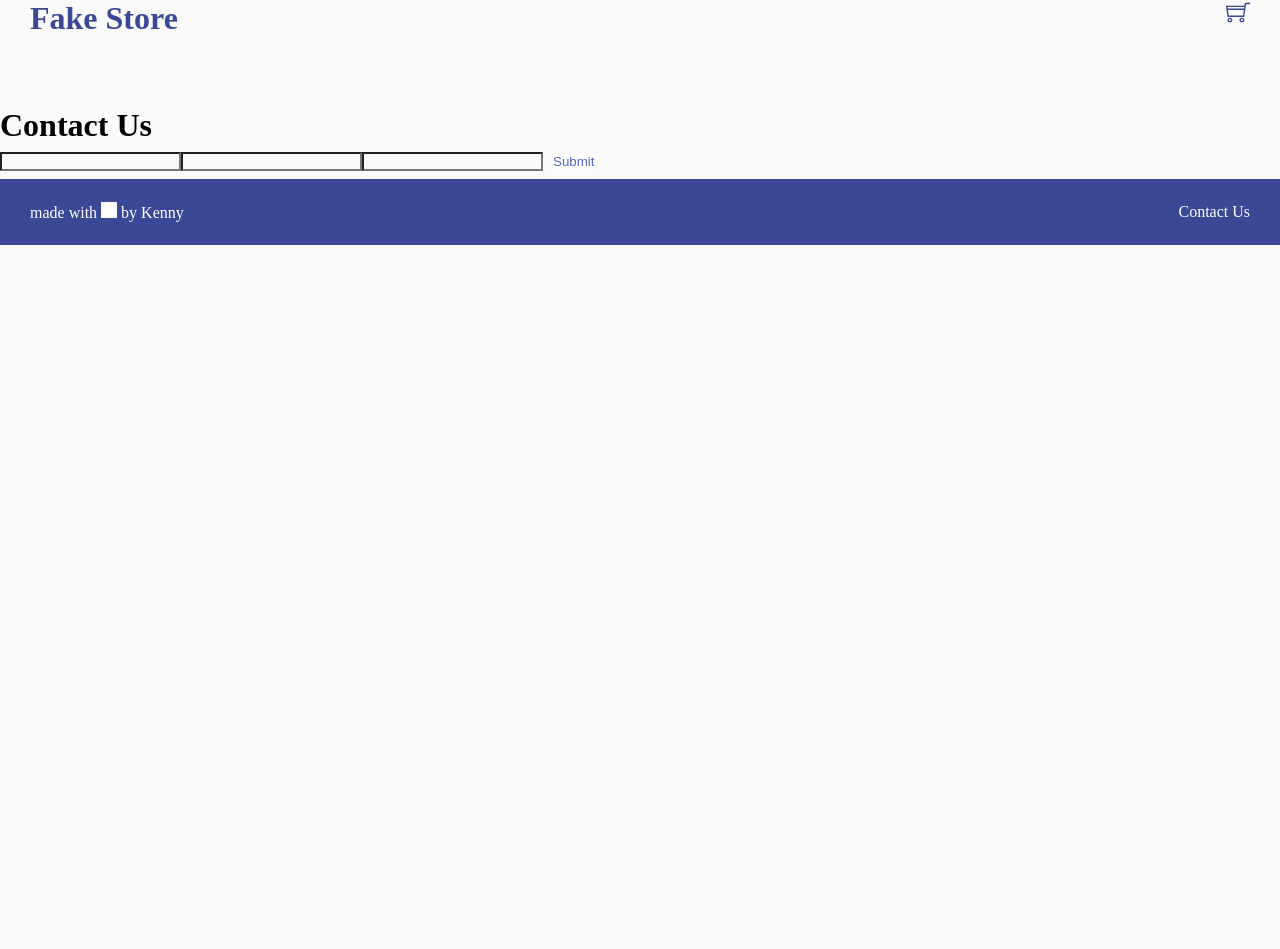
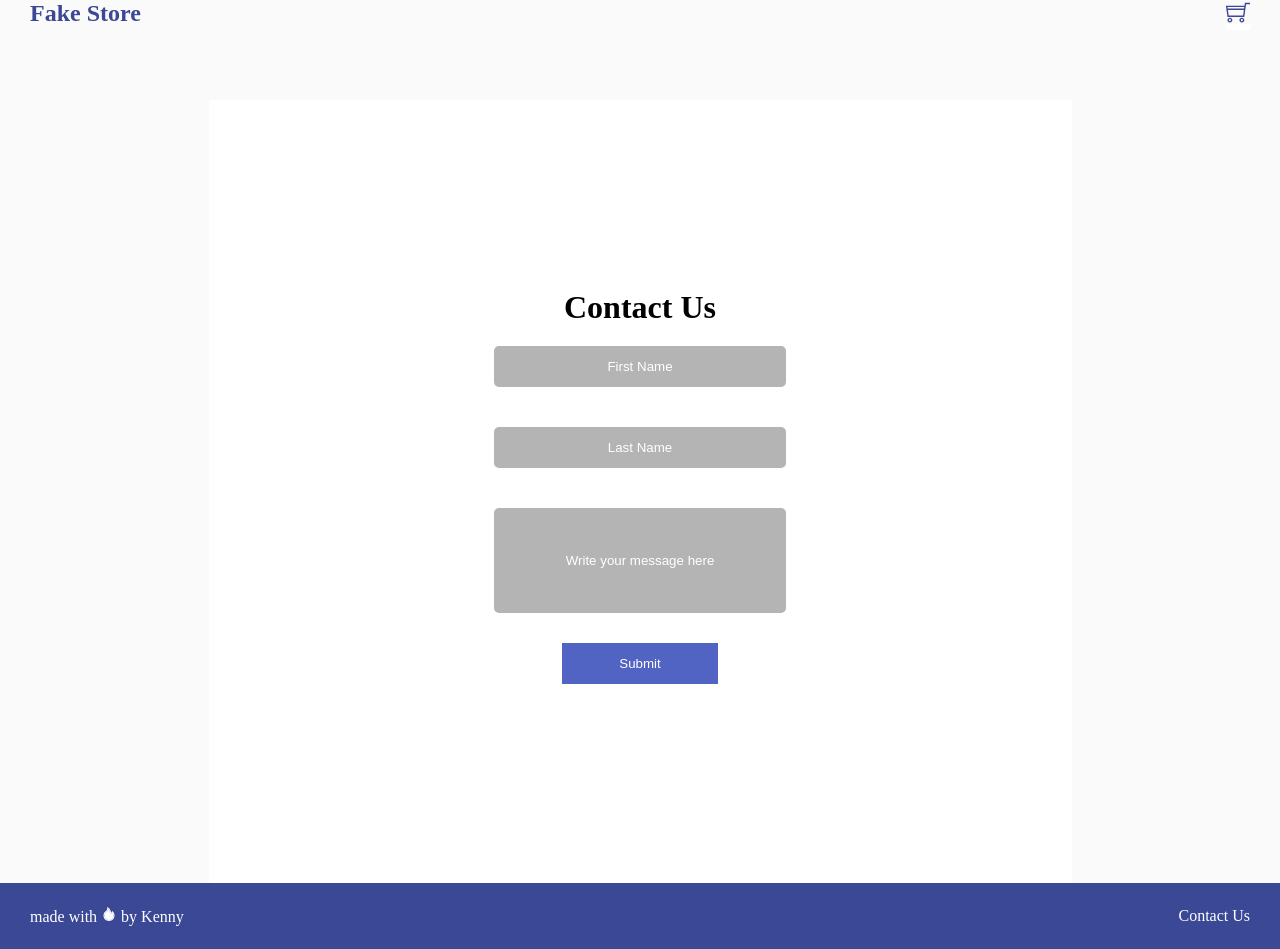
Before and after one commit to TheDoritoboy/FakeStore, a React (Vite) app: page /contact in a window 1280 px wide. Before the commit the page ends 800 px from the top, so only its background shows below. Built offline with nearby package versions, Linux system fonts and the light colour scheme.

Commit message:
added functioning routes

```diff
--- a/componants/Footer/Footer.jsx
+++ b/componants/Footer/Footer.jsx
@@ -6,7 +6,7 @@ function Footer() {
   return (
     <div className='foot-container'>
         <p className='foot-stuff'>made with <AiTwotoneFire /> by Kenny</p>
-        <a className='foot-stuff' href="#">Contact Us</a>
+        <a className='foot-stuff' href="/contact">Contact Us</a>
     </div>
   )
 }
--- a/componants/Footer/footer.css
+++ b/componants/Footer/footer.css
@@ -16,3 +16,8 @@
     text-decoration: none;
     background-color: #3A4895;
 }
+
+svg
+{
+    background-color: #3A4895;
+}
--- a/componants/Header.jsx
+++ b/componants/Header.jsx
@@ -7,8 +7,8 @@ function header() {
   return (
 <div>
   <div className='header'>
-      <h1>Fake Store</h1>
-      <h2><TfiShoppingCart /></h2>
+      <a className='home' href='/'>Fake Store</a>
+      <h2 className='cart'><TfiShoppingCart style={{backgroundColor: "#FAFAFA"}}/></h2>
   </div>
 </div>
 
--- a/componants/ItemCards/ItemCard.css
+++ b/componants/ItemCards/ItemCard.css
@@ -19,6 +19,8 @@ background-color: white;
     font-size: 12px;
     font-weight: bold;
     background-color: white;
+    text-decoration: none;
+    color: black;
 }
 
 .price
--- a/componants/ItemCards/ItemCard.jsx
+++ b/componants/ItemCards/ItemCard.jsx
@@ -4,7 +4,7 @@ function ItemCard({item}) {
   return (
     <div className='item-card'>
       <img src={item.image} alt="goods" />
-      <p className='title'>{item.title}</p>
+      <a href='/details' className='title'>{item.title}</a>
       <p className='category'>{item.category}</p>
       <p className='price'>${item.price}</p>
      </div>
--- a/pages/Homepage.jsx
+++ b/pages/Homepage.jsx
@@ -20,7 +20,7 @@ function Homepage() {
         },[]
         )
   return (
-    <div>
+    <div className='big-boy'>
         <div className='categories'>
             <button>All</button>
             <button>Electronics</button>
--- a/pages/contact/Contact.jsx
+++ b/pages/contact/Contact.jsx
@@ -1,13 +1,13 @@
 import React from 'react'
-
+import './Contact.css'
 function Contact() {
   return (
-    <div>
-        <h1>Contact Us</h1>
-        <input type="text" />
-        <input type="text" />
-        <input type="text" />
-        <button>Submit</button>
+    <div className='contact-container'>
+        <h1 className='contact-title'>Contact Us</h1>
+        <input className='name'  type="text" placeholder='First Name' />
+        <input className='name' type="text" placeholder='Last Name'/>
+        <input className='message' type="text" placeholder='Write your message here'/>
+        <button className='submit'>Submit</button>
     </div>
   )
 }
--- a/pages/contact/contact.css
+++ b/pages/contact/contact.css
@@ -0,0 +1,56 @@
+
+
+.name
+{
+    height: 41px;
+    width: 292px;
+    background-color:#B4B4B4;
+    color: white;
+    border: none;
+    border-radius: 5px;
+    margin: 20px 0 20px;
+    text-align: center;
+
+}
+
+.contact-title
+{
+    background-color: white;
+}
+
+::placeholder
+{
+    color: white;
+}
+
+.message
+{
+    width: 292px;
+    height: 105px;
+    background-color:#B4B4B4;
+    color: white;
+    border: none;
+    border-radius: 5px;
+    margin: 20px 0 20px;
+    text-align: center;
+}
+.submit
+{
+    height: 41px;
+    width: 156px;
+    background-color: #5264C3;
+    color: white;
+}
+
+.contact-container
+{
+    display: flex;
+    flex-direction: column;
+    height: 783px;
+    width: 863px;
+    background-color: white;
+    justify-content: center;
+    align-items: center;
+    align-content: center;
+    margin: auto;
+}
--- a/src/App.css
+++ b/src/App.css
@@ -6,7 +6,7 @@ box-sizing: border-box;
 height: auto;
 width: auto;
 background-color: #FAFAFA;
-;
+
 }
 .header
 {
@@ -16,3 +16,16 @@ flex-direction: row;
 color: #3A4895;
 padding: 0 30px 70px 30px;
 }
+
+.home
+{
+    font-size: 24px;
+    color: #3A4895;
+    text-decoration: none;
+    font-weight: 700;
+}
+
+.cart
+{
+    background-color: white;
+}
--- a/src/App.jsx
+++ b/src/App.jsx
@@ -4,7 +4,7 @@ import './App.css'
 import Header from '../componants/header'
 import Homepage from '../pages/Homepage'
 import Footer from '../componants/Footer/Footer';
-import {BroswerRouter, Routes, Route, BrowserRouter} from 'react-router-dom'
+import {BrowserRouter, Routes, Route,} from 'react-router-dom'
 import Details from '../pages/details/Details';
 import Contact from '../pages/contact/Contact';
 Homepage
--- a/src/homepage.css
+++ b/src/homepage.css
@@ -1,3 +1,9 @@
+*
+{
+    background-color: #FAFAFA;
+
+}
+
 button
 {
     border: none;
@@ -30,3 +36,9 @@ button
     flex-wrap: wrap;
     padding: 0 131px 0 131px;
 }
+
+.big-boy
+{
+    margin-left: auto;
+    margin-right: auto;
+}
```
Lines whose indentation alone changed are shown as unchanged.
